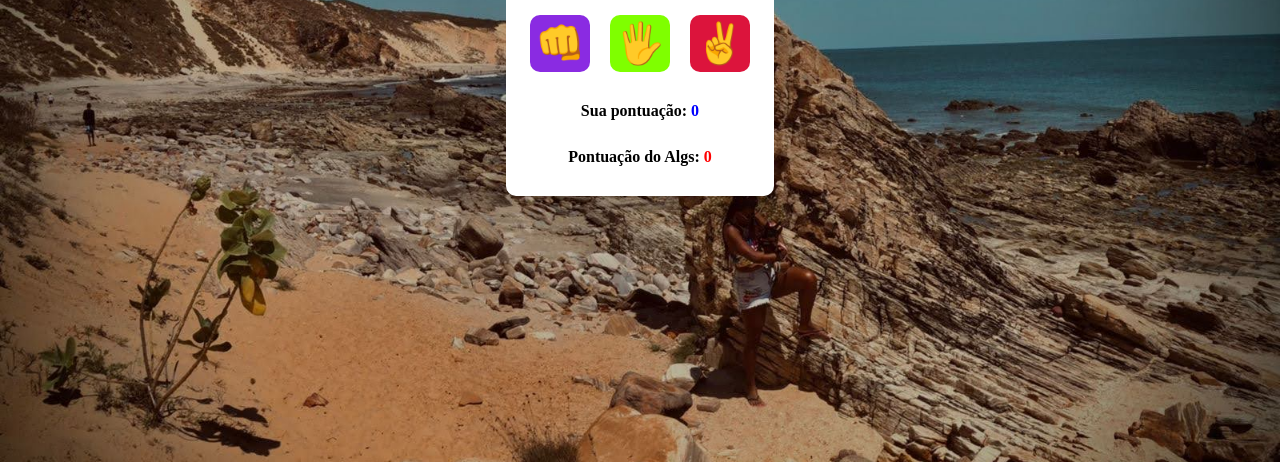
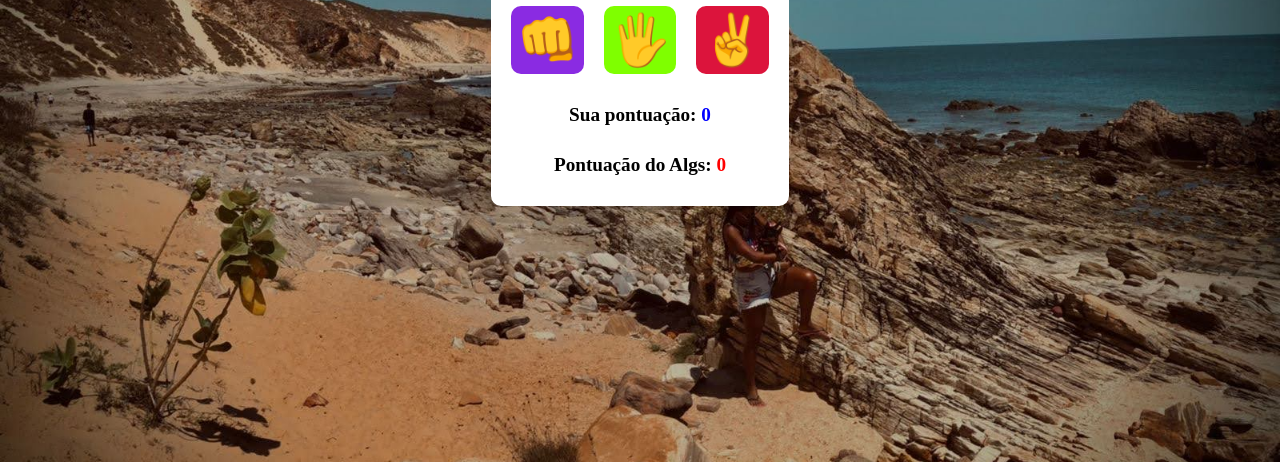
Before and after one commit to EmilioRodrigues/pedra-papel-e-tesoura, a plain HTML site: page index.html in a window 1280 px wide. Shown: the part 338-800 px from the top of the page. Drawn offline with Linux system fonts and the light colour scheme.

Commit message:
alterado font size dos icones da tela principal

```diff
--- a/style.css
+++ b/style.css
@@ -33,7 +33,7 @@ body {
 
 button{
     padding: 5.0px;
-    font-size: 40px;
+    font-size: 50px;
     cursor: pointer;
     border: none;
     border-radius: 10px;
@@ -62,6 +62,7 @@ button:hover{
 p{
     font-weight: bold;
     margin-bottom: 10px;
+    font-size: 1.2rem;
 }
 
 .your-score span{
```
